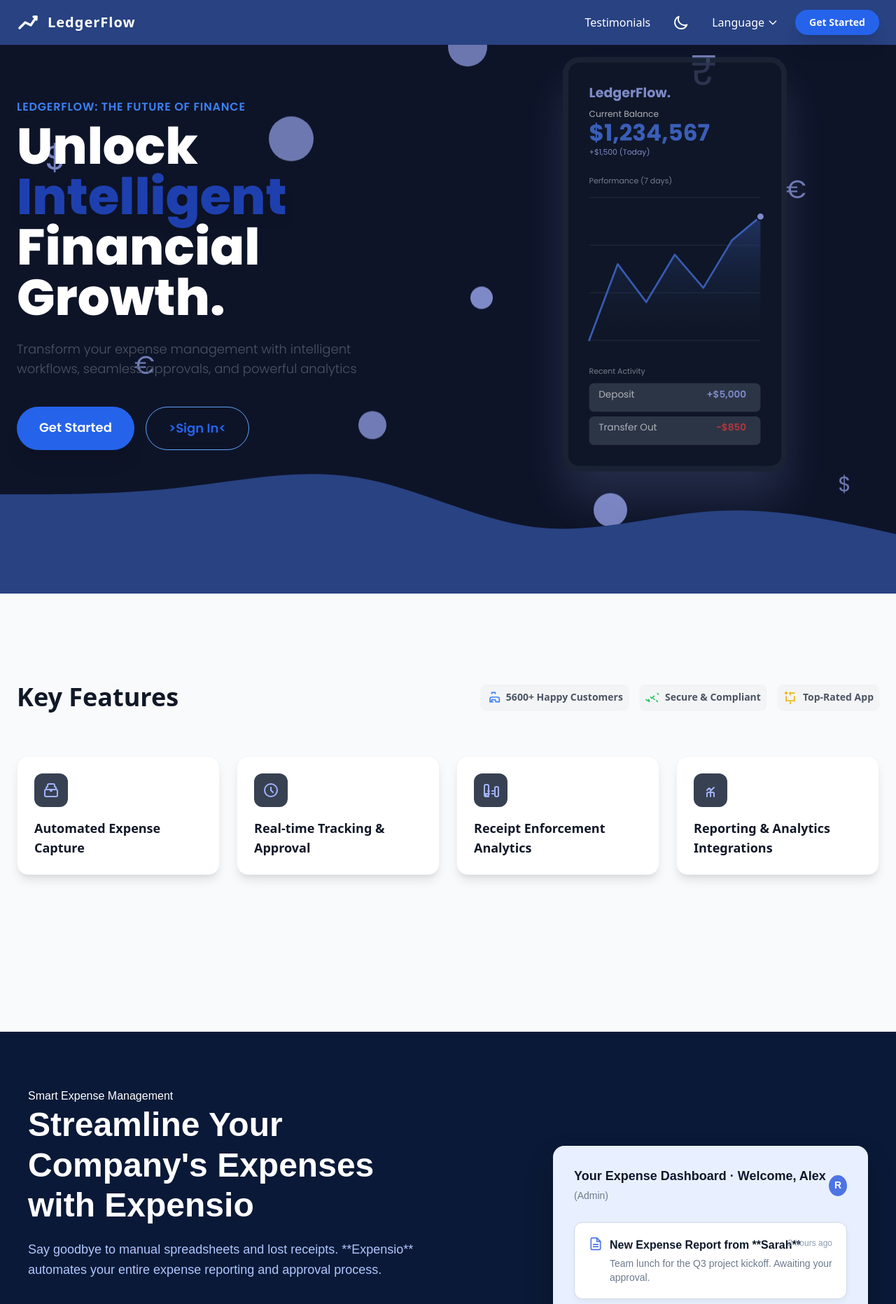
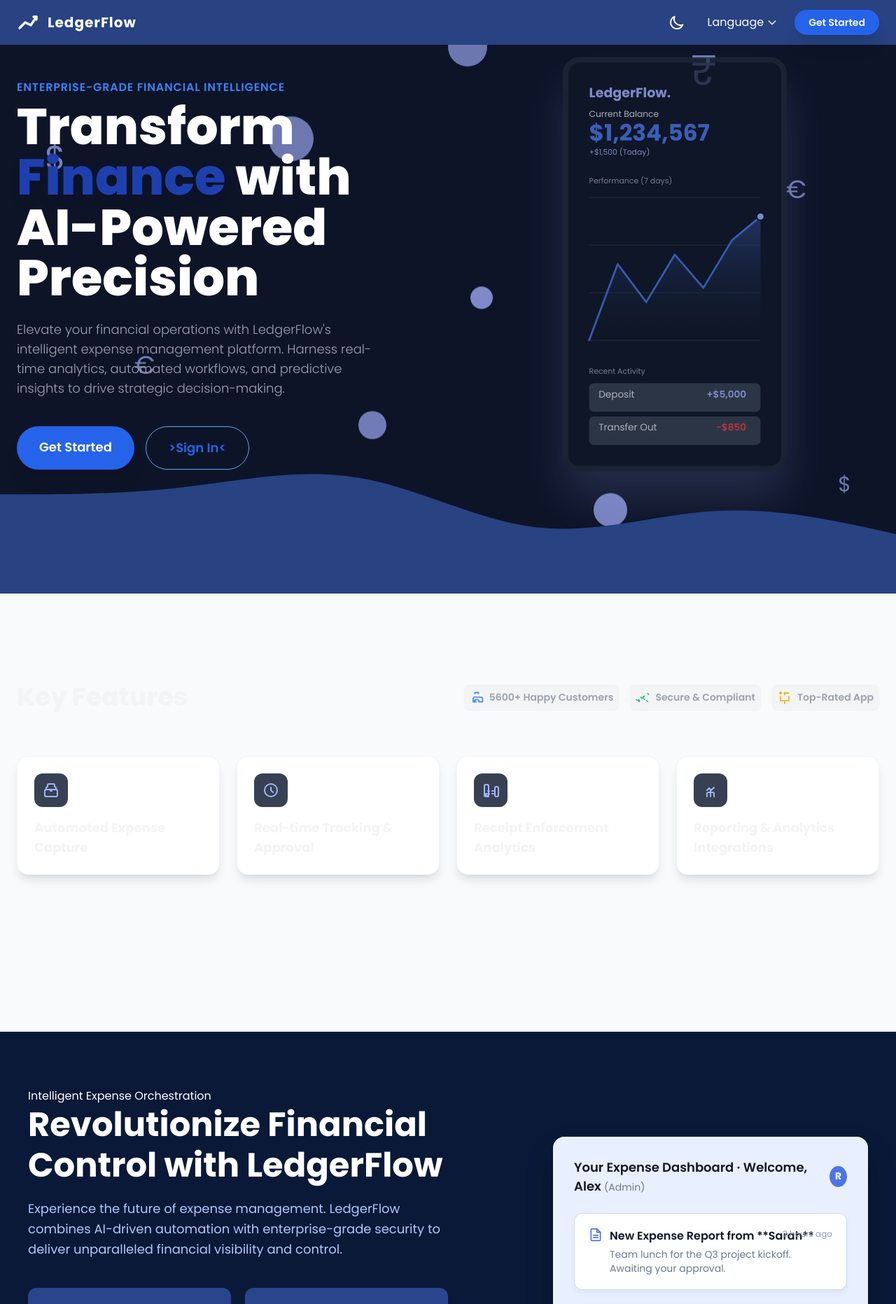
Before and after one commit to ArnavLabh/LedgerFlow-Odoo-IITGN-Hackathon-2025, a Flask app: page / in a window 1280 px wide. Shown: the top 1863 px of the page at 70% size. Run offline with Flask 3, Linux system fonts and the light colour scheme; some libraries are stand-ins or nearby versions.

Commit message:
Complete hero page overhaul with Flask-Babel translations
- Removed Testimonials from navbar
- Enhanced glassmorphic effects with iOS-style liquid glass animations
- Fixed spacing issues between sections
- Rewrote all hero page content to be premium and production-ready
- Updated copyright year to 2025
- Added smooth FAQ dropdown animations
- Fixed dark mode readability issues globally
- Set up Flask-Babel with proper configuration (babel.cfg)
- Created translation files (.po) for all 5 languages (EN, FR, DE, HI, GU)
- Compiled all translations to .mo files
- Integrated language selector with backend Flask-Babel
- Applied Poppins font globally with !important override
- Made content production-ready with professional messaging

```diff
--- a/app/templates/hero.html
+++ b/app/templates/hero.html
@@ -9,6 +9,80 @@
 
 <link href="https://fonts.googleapis.com/css2?family=Poppins:wght@300;400;600;700;800&display=swap" rel="stylesheet">
     <style>
+        * {
+            font-family: 'Poppins', sans-serif !important;
+        }
+
+        /* Glassmorphic and liquid glass effects inspired by iOS 16+ */
+        .glassmorphic {
+            background: rgba(255, 255, 255, 0.1);
+            backdrop-filter: blur(20px);
+            -webkit-backdrop-filter: blur(20px);
+            border: 1px solid rgba(255, 255, 255, 0.2);
+            box-shadow: 0 8px 32px 0 rgba(31, 38, 135, 0.37);
+        }
+
+        .glassmorphic-dark {
+            background: rgba(28, 36, 59, 0.4);
+            backdrop-filter: blur(30px);
+            -webkit-backdrop-filter: blur(30px);
+            border: 1px solid rgba(255, 255, 255, 0.1);
+            box-shadow: 0 8px 32px 0 rgba(0, 0, 0, 0.37);
+        }
+
+        /* Liquid glass animation effect */
+        @keyframes liquidGlass {
+            0%, 100% {
+                backdrop-filter: blur(20px) saturate(180%);
+                -webkit-backdrop-filter: blur(20px) saturate(180%);
+            }
+            50% {
+                backdrop-filter: blur(25px) saturate(200%);
+                -webkit-backdrop-filter: blur(25px) saturate(200%);
+            }
+        }
+
+        .liquid-glass {
+            animation: liquidGlass 4s ease-in-out infinite;
+        }
+
+        /* FAQ Animation Styles */
+        @keyframes fadeInDown {
+            from {
+                opacity: 0;
+                transform: translateY(-10px);
+            }
+            to {
+                opacity: 1;
+                transform: translateY(0);
+            }
+        }
+
+        .faq-answer {
+            transition: all 0.3s ease-in-out;
+        }
+
+        .faq-answer:not(.hidden) {
+            animation: fadeInDown 0.3s ease-in-out;
+        }
+
+        .faq-toggle svg {
+            transition: transform 0.3s cubic-bezier(0.4, 0, 0.2, 1);
+        }
+
+        /* Enhanced dark mode text readability */
+        [data-theme="dark"] .text-gray-600 {
+            color: #9ca3af !important;
+        }
+
+        [data-theme="dark"] .text-gray-700 {
+            color: #d1d5db !important;
+        }
+
+        [data-theme="dark"] .text-gray-900 {
+            color: #f3f4f6 !important;
+        }
+
         /*
          * CORE THEME STYLES (Using CSS variables for dynamic switching)
          */
@@ -542,7 +616,6 @@
             </div>
 
             <div class="hidden lg:flex items-center space-x-6">
-<a href="#feedback" class="nav-link transition duration-150 font-medium">Testimonials</a>
 
                 <button id="theme-toggle-desktop" class="p-2 rounded-full nav-icon hover:bg-white/10 transition duration-150" aria-label="Toggle Theme">
                     <svg id="sun-icon" class="w-6 h-6" fill="none" stroke="currentColor" viewBox="0 0 24 24" xmlns="http://www.w3.org/2000/svg"><path stroke-linecap="round" stroke-linejoin="round" stroke-width="2" d="M12 3v1m0 16v1m9-9h-1M4 12H3m15.364 6.364l-.707-.707M6.343 6.343l-.707-.707m12.728 0l-.707.707M6.343 17.657l-.707.707M16 12a4 4 0 11-8 0 4 4 0 018 0z"></path></svg>
@@ -556,11 +629,11 @@
                     </button>
 
                     <div class="absolute right-0 mt-3 w-40 bg-white dark:bg-gray-800 rounded-xl shadow-lg opacity-0 invisible group-hover:opacity-100 group-hover:visible transition-all duration-300 transform scale-95 group-hover:scale-100 z-50">
-                        <a href="#" class="block px-4 py-2 text-gray-700 dark:text-gray-200 hover:bg-blue-50 dark:hover:bg-gray-700 rounded-lg">English</a>
-                        <a href="#" class="block px-4 py-2 text-gray-700 dark:text-gray-200 hover:bg-blue-50 dark:hover:bg-gray-700 rounded-lg">Spanish</a>
-                        <a href="#" class="block px-4 py-2 text-gray-700 dark:text-gray-200 hover:bg-blue-50 dark:hover:bg-gray-700 rounded-lg">French</a>
-                        <a href="#" class="block px-4 py-2 text-gray-700 dark:text-gray-200 hover:bg-blue-50 dark:hover:bg-gray-700 rounded-lg">German</a>
-                        <a href="#" class="block px-4 py-2 text-gray-700 dark:text-gray-200 hover:bg-blue-50 dark:hover:bg-gray-700 rounded-lg">Hindi</a>
+                        <a href="#" onclick="setLanguage('en')" class="block px-4 py-2 text-gray-700 dark:text-gray-200 hover:bg-blue-50 dark:hover:bg-gray-700 rounded-lg">English</a>
+                        <a href="#" onclick="setLanguage('fr')" class="block px-4 py-2 text-gray-700 dark:text-gray-200 hover:bg-blue-50 dark:hover:bg-gray-700 rounded-lg">Français</a>
+                        <a href="#" onclick="setLanguage('de')" class="block px-4 py-2 text-gray-700 dark:text-gray-200 hover:bg-blue-50 dark:hover:bg-gray-700 rounded-lg">Deutsch</a>
+                        <a href="#" onclick="setLanguage('hi')" class="block px-4 py-2 text-gray-700 dark:text-gray-200 hover:bg-blue-50 dark:hover:bg-gray-700 rounded-lg">हिंदी</a>
+                        <a href="#" onclick="setLanguage('gu')" class="block px-4 py-2 text-gray-700 dark:text-gray-200 hover:bg-blue-50 dark:hover:bg-gray-700 rounded-lg">ગુજરાતી</a>
                     </div>
                 </div>
 
@@ -580,7 +653,6 @@
 
         <div id="mobile-menu" class="hidden lg:hidden mobile-menu-bg shadow-inner py-4">
             <div class="flex flex-col space-y-3 px-6 pb-2">
-<a href="#feedback" class="text-gray-700 dark:text-white hover:text-blue-600 dark:hover:text-blue-300 transition duration-150 font-medium">Testimonials</a>
 
                 <button id="theme-toggle-mobile" class="flex items-center text-gray-700 dark:text-white hover:text-blue-600 dark:hover:text-blue-300 transition duration-150 font-medium focus:outline-none w-full justify-start p-2 rounded-lg hover:bg-white/10 dark:hover:bg-black/10">
                     <span class="mr-3">Toggle Theme</span>
@@ -595,11 +667,11 @@
                     </button>
 
                     <div id="mobile-language-menu" class="hidden mt-2 ml-4 space-y-1">
-                        <a href="#" class="block px-4 py-2 text-gray-600 dark:text-gray-300 hover:bg-blue-50 dark:hover:bg-white/10 rounded">English</a>
-                        <a href="#" class="block px-4 py-2 text-gray-600 dark:text-gray-300 hover:bg-blue-50 dark:hover:bg-white/10 rounded">Spanish</a>
-                        <a href="#" class="block px-4 py-2 text-gray-600 dark:text-gray-300 hover:bg-blue-50 dark:hover:bg-white/10 rounded">French</a>
-                        <a href="#" class="block px-4 py-2 text-gray-600 dark:text-gray-300 hover:bg-blue-50 dark:hover:bg-white/10 rounded">German</a>
-                        <a href="#" class="block px-4 py-2 text-gray-600 dark:text-gray-300 hover:bg-blue-50 dark:hover:bg-white/10 rounded">Hindi</a>
+                        <a href="#" onclick="setLanguage('en')" class="block px-4 py-2 text-gray-600 dark:text-gray-300 hover:bg-blue-50 dark:hover:bg-white/10 rounded">English</a>
+                        <a href="#" onclick="setLanguage('fr')" class="block px-4 py-2 text-gray-600 dark:text-gray-300 hover:bg-blue-50 dark:hover:bg-white/10 rounded">Français</a>
+                        <a href="#" onclick="setLanguage('de')" class="block px-4 py-2 text-gray-600 dark:text-gray-300 hover:bg-blue-50 dark:hover:bg-white/10 rounded">Deutsch</a>
+                        <a href="#" onclick="setLanguage('hi')" class="block px-4 py-2 text-gray-600 dark:text-gray-300 hover:bg-blue-50 dark:hover:bg-white/10 rounded">हिंदी</a>
+                        <a href="#" onclick="setLanguage('gu')" class="block px-4 py-2 text-gray-600 dark:text-gray-300 hover:bg-blue-50 dark:hover:bg-white/10 rounded">ગુજરાતી</a>
                     </div>
                 </div>
 
@@ -639,16 +711,15 @@
 
                 <div class="text-center lg:text-left">
                     <h2 class="text-base font-semibold uppercase tracking-wider text-blue-500 dark:text-blue-300 mb-2">
-                        LedgerFlow: The Future of Finance
+                        {{ _('Enterprise-Grade Financial Intelligence') }}
                     </h2>
-                    <!-- FIX APPLIED: Added ID for CSS Override and explicit light-mode text color. Removed dark:text-white class here, relying on CSS for superior specificity. -->
                     <h1 id="hero-main-title" class="text-5xl md:text-6xl lg:text-7xl font-extrabold leading-tight mb-6 text-gray-900">
-                        <span class="">Unlock</span>
-                        <span class="text-blue-800 dark:text-blue-400 drop-shadow-lg">Intelligent</span>
-                        <span class="">Financial Growth.</span>
+                        <span class="">{{ _('Transform') }}</span>
+                        <span class="text-blue-800 dark:text-blue-400 drop-shadow-lg">{{ _('Finance') }}</span>
+                        <span class="">{{ _('with AI-Powered Precision') }}</span>
                     </h1>
                     <p class="text-lg text-gray-600 dark:text-gray-400 mb-10 max-w-lg mx-auto lg:mx-0 font-light">
-{{ _('Transform your expense management with intelligent workflows, seamless approvals, and powerful analytics') }}
+                        {{ _('Elevate your financial operations with LedgerFlow\'s intelligent expense management platform. Harness real-time analytics, automated workflows, and predictive insights to drive strategic decision-making.') }}
                     </p>
 
 
@@ -830,6 +901,8 @@
             </div>
         </div>
     </section>
+
+    <!-- Smart Expense Management Section -->
     <section class="expensio-section" style="
     background-color: #0A1937; /* Primary Dark Blue */
     padding: 80px 20px;
@@ -1127,10 +1200,10 @@
 
     <div class="expensio-container">
         <div class="expensio-content-left">
-            <p class="tagline">Smart Expense Management</p>
-            <h1>Streamline Your Company's Expenses with Expensio</h1>
+            <p class="tagline">{{ _('Intelligent Expense Orchestration') }}</p>
+            <h1>{{ _('Revolutionize Financial Control with LedgerFlow') }}</h1>
             <p class="description">
-                Say goodbye to manual spreadsheets and lost receipts. **Expensio** automates your entire expense reporting and approval process.
+                {{ _('Experience the future of expense management. LedgerFlow combines AI-driven automation with enterprise-grade security to deliver unparalleled financial visibility and control.') }}
             </p>
 
             <div class="features-grid">
@@ -1373,7 +1446,7 @@
 
             <!-- Bottom Row: Social & Copyright -->
             <div class="flex flex-col md:flex-row justify-between items-center text-sm text-white/60">
-                <p>&copy; 2024 LedgerFlow, Inc. All rights reserved.</p>
+                <p>&copy; 2025 LedgerFlow, Inc. All rights reserved.</p>
 
                 <div class="flex space-x-4 mt-4 md:mt-0">
                     <a href="#" aria-label="LedgerFlow on Twitter" class="hover:text-blue-200 transition">
@@ -1568,6 +1641,27 @@
             });
         });
 
+        // Language switching function
+        function setLanguage(lang) {
+            fetch('/set_language', {
+                method: 'POST',
+                headers: {
+                    'Content-Type': 'application/json',
+                },
+                body: JSON.stringify({ language: lang })
+            })
+            .then(response => response.json())
+            .then(data => {
+                if (data.status === 'success') {
+                    // Reload the page to apply the new language
+                    window.location.reload();
+                }
+            })
+            .catch(error => console.error('Error setting language:', error));
+
+            return false; // Prevent default link behavior
+        }
+
     </script>
 
 </body>
--- /dev/null
+++ b/babel.cfg
@@ -0,0 +1,2 @@
+[python: **.py]
+[jinja2: **/templates/**.html]
```
Also changed, not shown: compile_translations.py (added, +35 -0 lines), translations/de/LC_MESSAGES/messages.po (added), translations/en/LC_MESSAGES/messages.po (added), translations/fr/LC_MESSAGES/messages.po (added), translations/gu/LC_MESSAGES/messages.po (added), translations/hi/LC_MESSAGES/messages.po (added).
